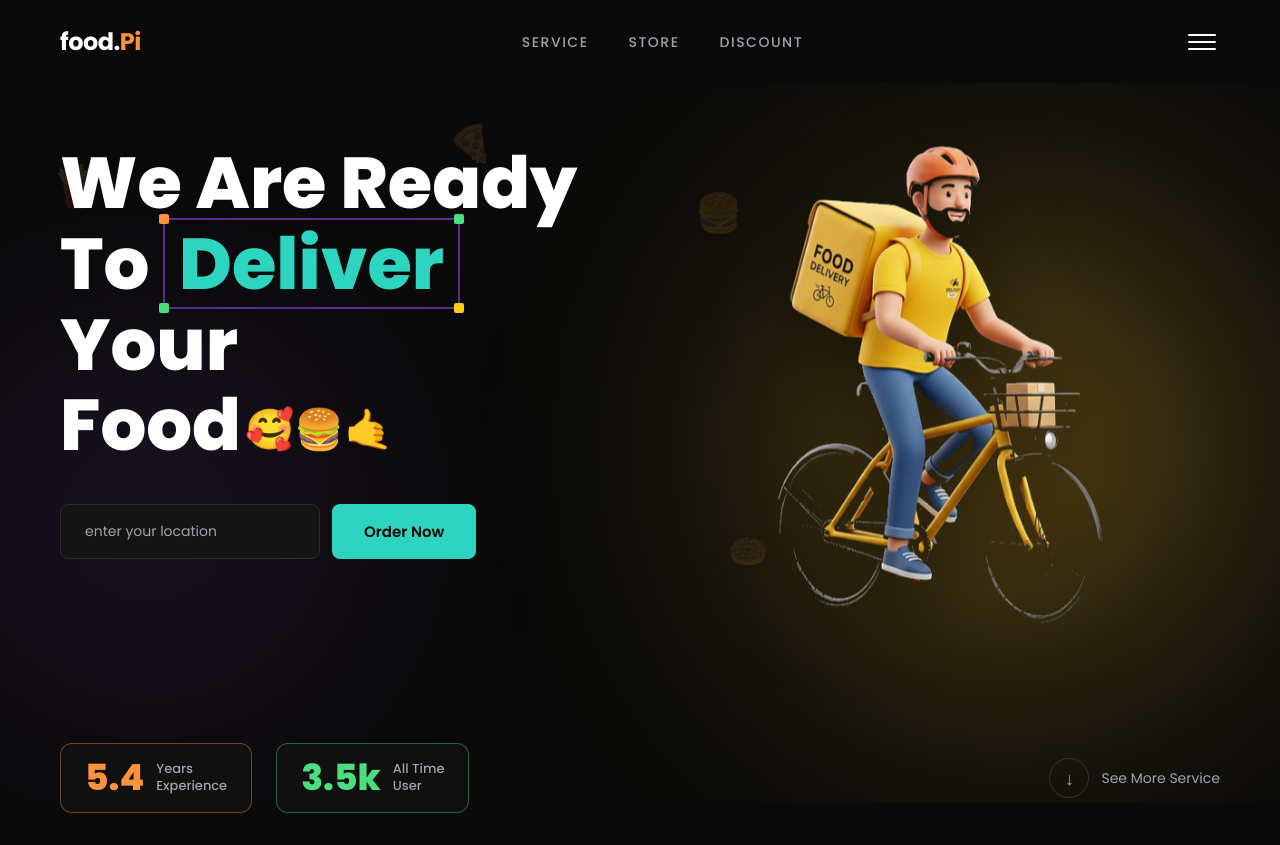
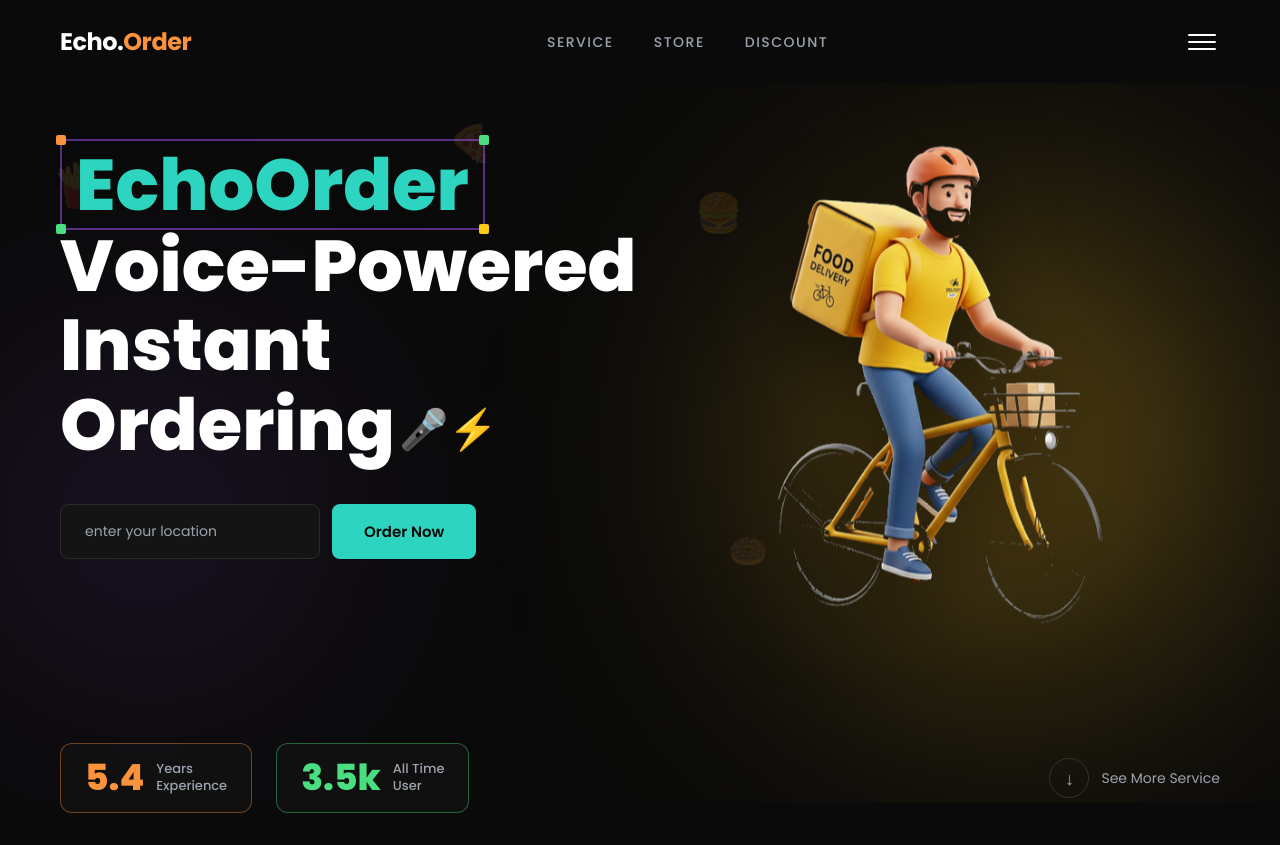
Before and after one commit to lkx100/Echo-Order, a React (Vite) app in the folder frontend/: page / in a window 1280 px wide. Built offline with nearby package versions, Linux system fonts and the light colour scheme.

Commit message:
Changed the header

```diff
--- a/frontend/index.html
+++ b/frontend/index.html
@@ -4,7 +4,7 @@
     <meta charset="UTF-8" />
     <link rel="icon" type="image/svg+xml" href="/favicon.svg" />
     <meta name="viewport" content="width=device-width, initial-scale=1.0" />
-    <title>food.Pi - We Are Ready To Deliver Your Food</title>
+    <title>EchoOrder — Your voice, your order, instantly processed.</title>
     <meta name="description" content="food.Pi - Fast and reliable food delivery service. Order now and get your food delivered right to your doorstep." />
     <link rel="preconnect" href="https://fonts.googleapis.com" />
     <link rel="preconnect" href="https://fonts.gstatic.com" crossorigin />
--- a/frontend/src/components/Hero/Hero.jsx
+++ b/frontend/src/components/Hero/Hero.jsx
@@ -16,19 +16,17 @@ const Hero = () => {
       {/* Left side content */}
       <div className="hero__content">
         <h1 className="hero__title">
-          We Are Ready{' '}
-          <br />
-          To{' '}
           <span className="hero__highlight">
             <span className="corner corner--tl"></span>
             <span className="corner corner--tr"></span>
             <span className="corner corner--bl"></span>
             <span className="corner corner--br"></span>
-            Deliver
-          </span>{' '}
-          Your
+            EchoOrder
+          </span>
           <br />
-          Food<span className="hero__emojis">🥰🍔🤙</span>
+          Voice-Powered
+          <br />
+          Instant Ordering<span className="hero__emojis">🎤⚡</span>
         </h1>
 
         <div className="hero__cta">
--- a/frontend/src/components/Navbar/Navbar.jsx
+++ b/frontend/src/components/Navbar/Navbar.jsx
@@ -4,7 +4,7 @@ const Navbar = () => {
   return (
     <nav className="navbar" id="navbar">
       <div className="navbar__logo">
-        food.<span>Pi</span>
+        Echo.<span>Order</span>
       </div>
 
       <ul className="navbar__links">
```
